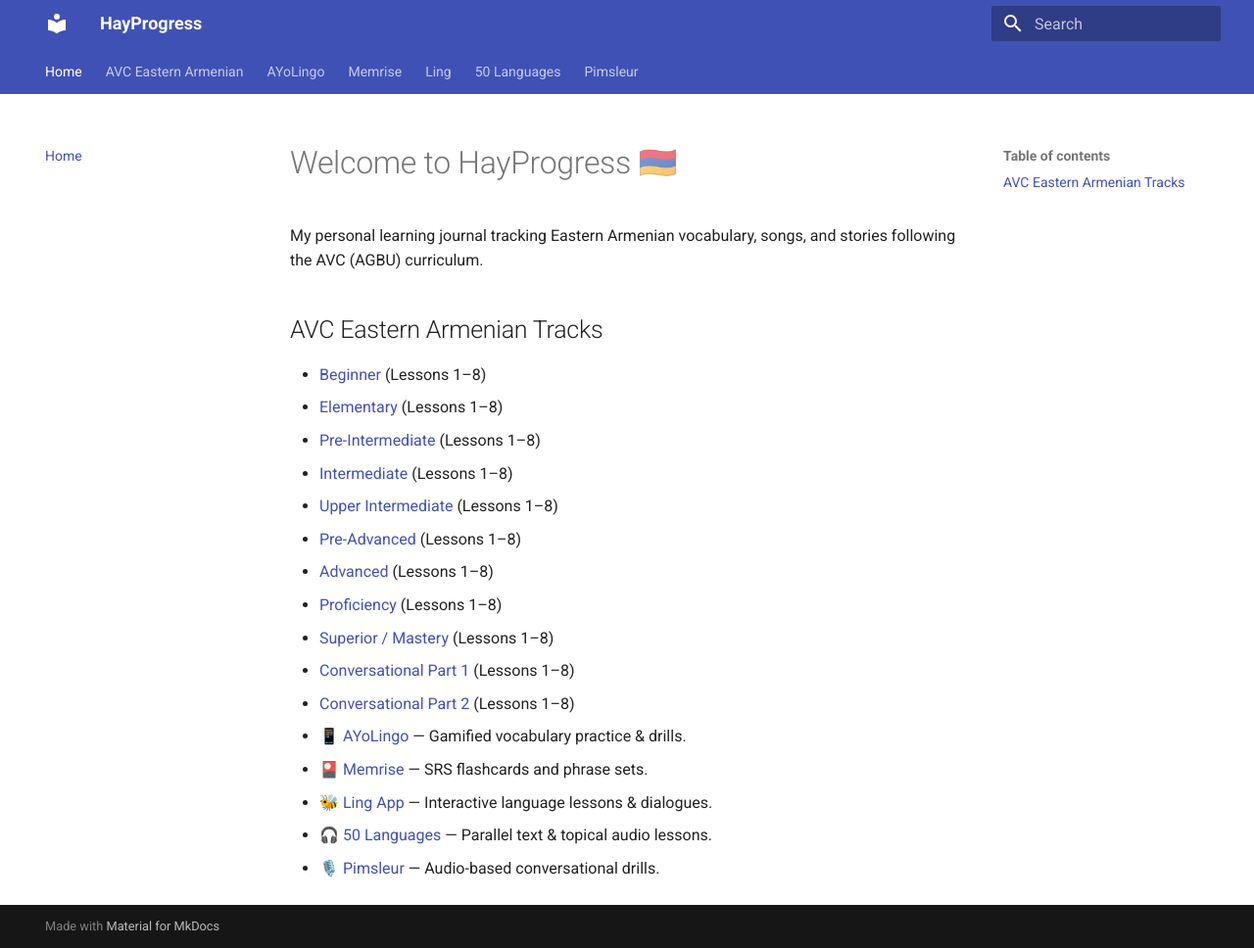
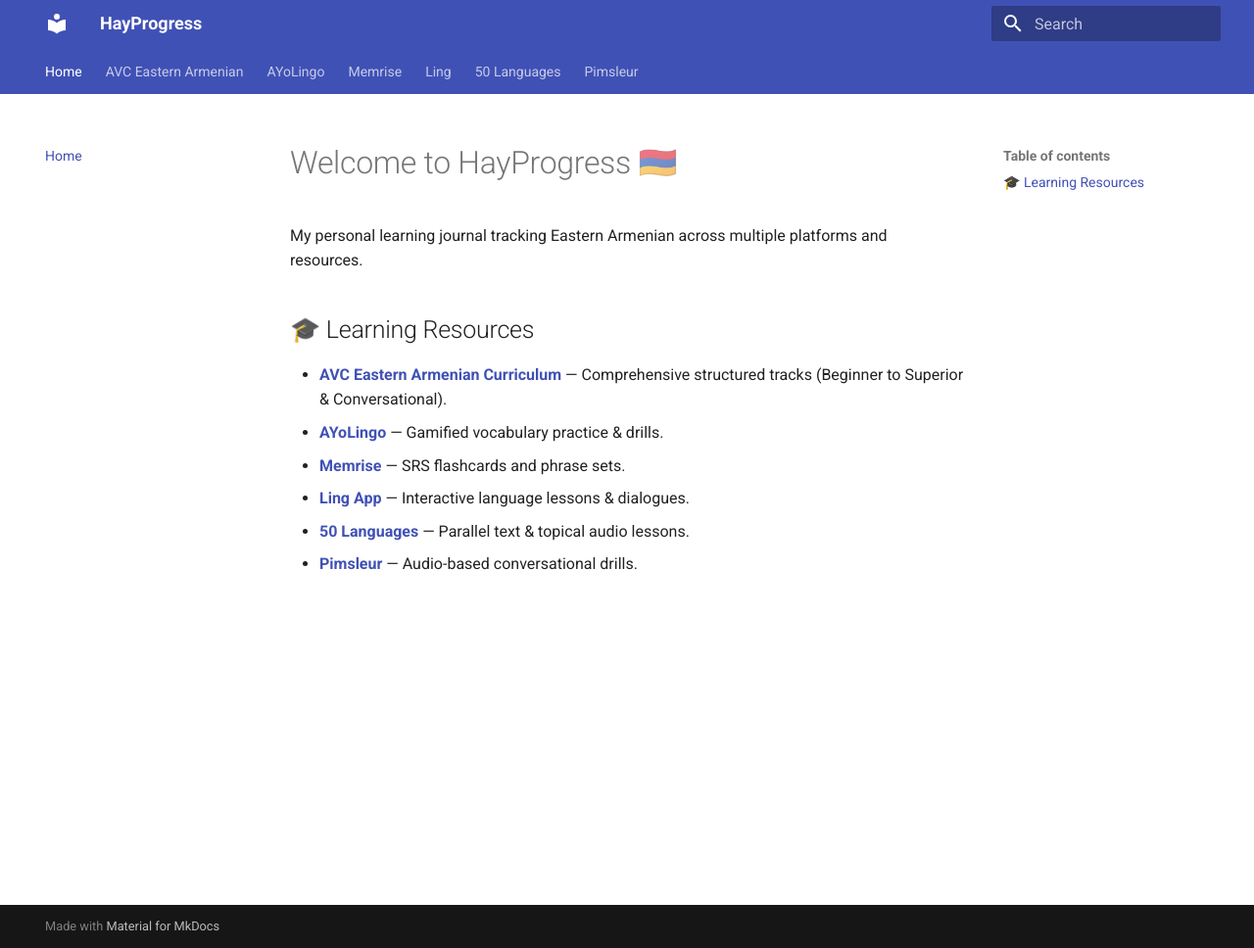
Before and after one commit to Hayprogress/Hayprogress, an MkDocs documentation site: the page built from docs/index.md, in a window 1280 px wide and 968 px high. Shown: the whole window at 98% size. Built offline with MkDocs 1.6.1 and Material for MkDocs 9.7.7, drawn with Linux system fonts in a browser that asks for light colours.

Commit message:
Update index.md

```diff
--- a/docs/index.md
+++ b/docs/index.md
@@ -1,22 +1,12 @@
 # Welcome to HayProgress 🇦🇲
 
-My personal learning journal tracking Eastern Armenian vocabulary, songs, and stories following the AVC (AGBU) curriculum.
+My personal learning journal tracking Eastern Armenian across multiple platforms and resources.
 
-## AVC Eastern Armenian Tracks
+## 🎓 Learning Resources
 
-* [Beginner](avc/beginner/index.md) (Lessons 1–8)
-* [Elementary](avc/elementary/index.md) (Lessons 1–8)
-* [Pre-Intermediate](avc/pre-intermediate/index.md) (Lessons 1–8)
-* [Intermediate](avc/intermediate/index.md) (Lessons 1–8)
-* [Upper Intermediate](avc/upper-intermediate/index.md) (Lessons 1–8)
-* [Pre-Advanced](avc/pre-advanced/index.md) (Lessons 1–8)
-* [Advanced](avc/advanced/index.md) (Lessons 1–8)
-* [Proficiency](avc/proficiency/index.md) (Lessons 1–8)
-* [Superior / Mastery](avc/superior-mastery/index.md) (Lessons 1–8)
-* [Conversational Part 1](avc/conversational-1/index.md) (Lessons 1–8)
-* [Conversational Part 2](avc/conversational-2/index.md) (Lessons 1–8)
-* [📱 AYoLingo](ayolingo/index.md) — Gamified vocabulary practice & drills.
-* [🎴 Memrise](memrise/index.md) — SRS flashcards and phrase sets.
-* [🐝 Ling App](ling/index.md) — Interactive language lessons & dialogues.
-* [🎧 50 Languages](50-languages/index.md) — Parallel text & topical audio lessons.
-* [🎙️ Pimsleur](pimsleur/index.md) — Audio-based conversational drills.
+* [**AVC Eastern Armenian Curriculum**](avc/index.md) — Comprehensive structured tracks (Beginner to Superior & Conversational).
+* [**AYoLingo**](ayolingo/index.md) — Gamified vocabulary practice & drills.
+* [**Memrise**](memrise/index.md) — SRS flashcards and phrase sets.
+* [**Ling App**](ling/index.md) — Interactive language lessons & dialogues.
+* [**50 Languages**](50-languages/index.md) — Parallel text & topical audio lessons.
+* [**Pimsleur**](pimsleur/index.md) — Audio-based conversational drills.
```
